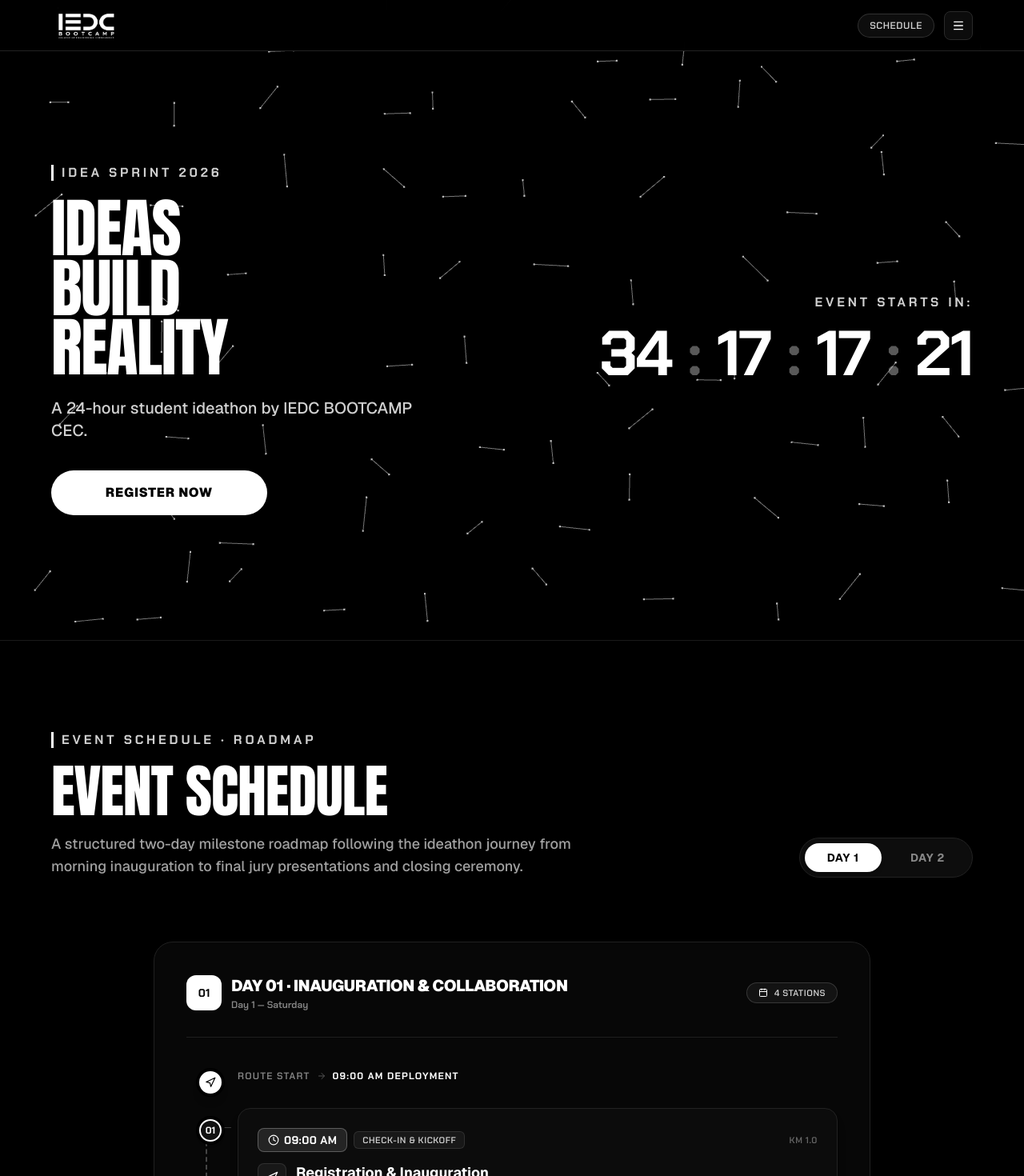
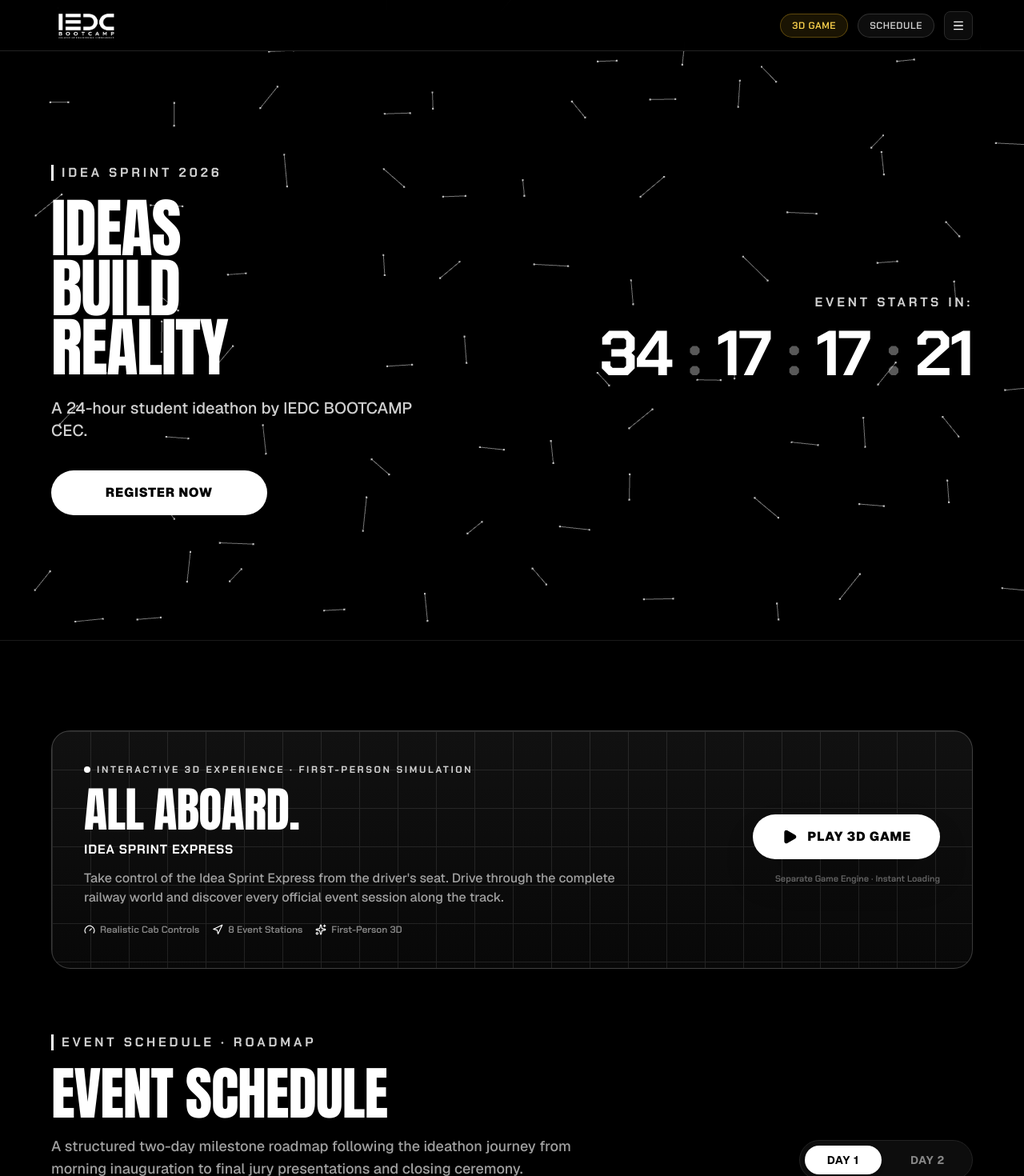
Before and after one commit to alsabithka/IEDC_Task, a React (Vite) app: page / in a window 1280 px wide. Shown: the top 1470 px of the page at 80% size. Built offline with nearby package versions, Linux system fonts and the light colour scheme.

Commit message:
refactor(ui): position game menu invitation above the event schedule

```diff
--- a/src/components/layout/PanelHeader.tsx
+++ b/src/components/layout/PanelHeader.tsx
@@ -25,8 +25,15 @@ export const PanelHeader: React.FC = () => {
           <BrandEmblem className="h-8 sm:h-9 md:h-10 w-auto object-contain shrink-0 transition-transform duration-200 group-hover:scale-105" />
         </a>
 
-        {/* Right: Schedule Shortcut & Compact Hamburger Menu Button */}
+        {/* Right: Game & Schedule Shortcut & Compact Hamburger Menu Button */}
         <div className="flex items-center gap-3">
+          <a
+            href="#game-menu"
+            className="hidden sm:inline-flex items-center gap-1.5 px-3.5 py-1.5 rounded-full border border-amber-400/30 bg-amber-400/10 text-xs font-mono uppercase tracking-wider text-amber-300 hover:text-white hover:bg-amber-400/20 transition-all cursor-pointer"
+          >
+            3D Game
+          </a>
+
           <a
             href="#schedule"
             className="hidden sm:inline-flex items-center gap-1.5 px-3.5 py-1.5 rounded-full border border-white/15 bg-white/5 text-xs font-mono uppercase tracking-wider text-[#D0D0D0] hover:text-white hover:border-white/30 transition-all cursor-pointer"
@@ -60,6 +67,13 @@ export const PanelHeader: React.FC = () => {
             </div>
             <div className="flex items-center gap-2.5">
               <a
+                href="#game-menu"
+                onClick={() => setMenuOpen(false)}
+                className="inline-flex items-center justify-center rounded-full border border-amber-400/40 bg-amber-400/10 text-amber-300 px-4 py-2 font-sans text-xs font-bold uppercase tracking-wider hover:bg-amber-400/20 transition-all cursor-pointer"
+              >
+                3D Game
+              </a>
+              <a
                 href="#schedule"
                 onClick={() => setMenuOpen(false)}
                 className="inline-flex items-center justify-center rounded-full border border-white/20 bg-white/5 text-white px-4 py-2 font-sans text-xs font-bold uppercase tracking-wider hover:bg-white/10 transition-all cursor-pointer"
--- a/src/components/sections/ScheduleRoadmapSection.tsx
+++ b/src/components/sections/ScheduleRoadmapSection.tsx
@@ -167,14 +167,31 @@ export const ScheduleRoadmapSection: React.FC<ScheduleRoadmapSectionProps> = ({
 
   return (
     <section
-      id="schedule"
-      className="relative w-full min-h-screen scroll-mt-16 sm:scroll-mt-20 bg-[#000000] text-white py-16 sm:py-24 lg:py-28 px-4 sm:px-8 lg:px-12 xl:px-16 2xl:px-20 border-t border-[#1a1a1a] select-none"
+      id="schedule-roadmap"
+      className="relative w-full min-h-screen bg-[#000000] text-white py-16 sm:py-24 lg:py-28 px-4 sm:px-8 lg:px-12 xl:px-16 2xl:px-20 border-t border-[#1a1a1a] select-none"
     >
       <div className="w-full max-w-[1720px] 2xl:max-w-[1800px] mx-auto">
         {/* ==================================================================
-            1. SECTION HEADER (High-Impact Editorial Header)
+            1. IDEA SPRINT EXPRESS — 3D TRAIN GAME MENU (ABOVE THE SCHEDULE)
             ================================================================== */}
-        <div className="flex flex-col lg:flex-row lg:items-end justify-between gap-6 sm:gap-8 mb-12 sm:mb-16 lg:mb-20">
+        <div id="game-menu" className="mb-14 sm:mb-20 scroll-mt-20">
+          <TrainGameInvitation
+            onPlayGame={
+              onPlayGame ||
+              (() => {
+                window.location.hash = '#/train-game'
+              })
+            }
+          />
+        </div>
+
+        {/* ==================================================================
+            2. SECTION HEADER (High-Impact Editorial Header)
+            ================================================================== */}
+        <div
+          id="schedule"
+          className="flex flex-col lg:flex-row lg:items-end justify-between gap-6 sm:gap-8 mb-12 sm:mb-16 lg:mb-20 scroll-mt-20"
+        >
           <div className="max-w-2xl">
             {/* Identification Label */}
             <div className="flex items-center gap-2.5 mb-3 sm:mb-4">
@@ -385,19 +402,7 @@ export const ScheduleRoadmapSection: React.FC<ScheduleRoadmapSectionProps> = ({
         </div>
 
         {/* ==================================================================
-            3. IDEA SPRINT EXPRESS — 3D TRAIN GAME INVITATION AREA
-            ================================================================== */}
-        <TrainGameInvitation
-          onPlayGame={
-            onPlayGame ||
-            (() => {
-              window.location.hash = '#/train-game'
-            })
-          }
-        />
-
-        {/* ==================================================================
-            4. ROADMAP FOOTER SUMMARY (Clean, Static Technical Footer)
+            3. ROADMAP FOOTER SUMMARY (Clean, Static Technical Footer)
             ================================================================== */}
         <div className="mt-12 sm:mt-16 lg:mt-20 rounded-2xl border border-[#202020] bg-[#080808] p-5 sm:p-8 flex flex-col md:flex-row items-center justify-between gap-6">
           <div className="flex items-center gap-4">
--- a/src/components/sections/TrainGameInvitation.tsx
+++ b/src/components/sections/TrainGameInvitation.tsx
@@ -3,13 +3,15 @@ import { Play, Sparkles, Navigation, Gauge } from 'lucide-react'
 
 interface TrainGameInvitationProps {
   onPlayGame: () => void
+  className?: string
 }
 
 export const TrainGameInvitation: React.FC<TrainGameInvitationProps> = ({
   onPlayGame,
+  className = '',
 }) => {
   return (
-    <div className="w-full mt-12 sm:mt-16 rounded-3xl border border-white/20 bg-gradient-to-b from-[#111111] to-[#080808] p-6 sm:p-10 text-white shadow-2xl relative overflow-hidden">
+    <div className={`w-full rounded-3xl border border-white/20 bg-gradient-to-b from-[#111111] to-[#080808] p-6 sm:p-10 text-white shadow-2xl relative overflow-hidden ${className}`}>
       {/* Decorative Background Tech Lines */}
       <div
         className="absolute inset-0 pointer-events-none opacity-10 bg-[linear-gradient(to_right,#ffffff_1px,transparent_1px),linear-gradient(to_bottom,#ffffff_1px,transparent_1px)] bg-[size:3rem_3rem]"
```
